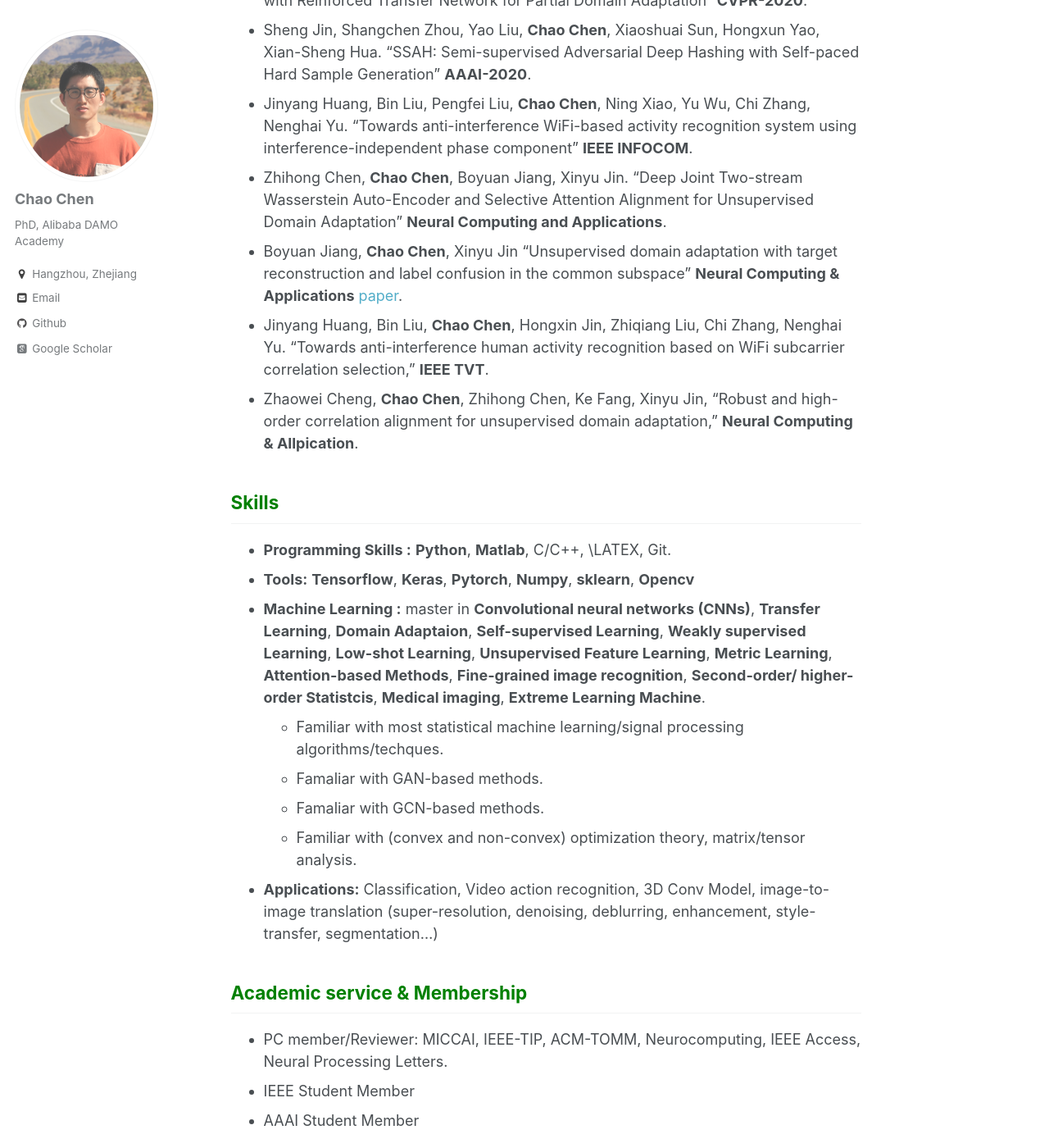
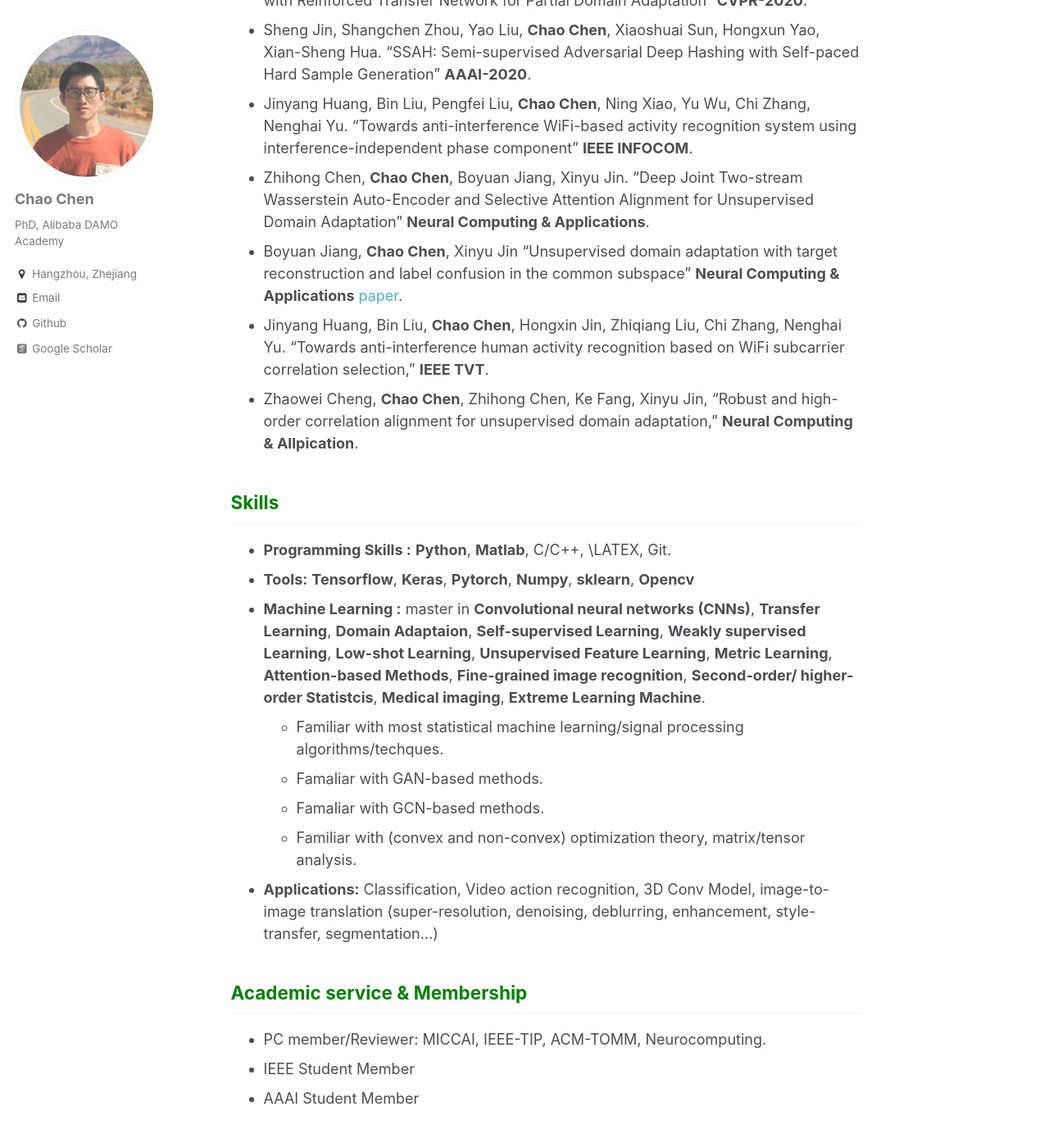
Before and after one commit to chenchao666/chenchao666.github.io, a Jekyll site: the page built from _pages/about.md, in a window 1280 px wide and 1400 px high, scrolled down 2326 px. Shown: the whole window at 82% size. Built offline with Jekyll 4.4.1, drawn with Linux system fonts in a browser that asks for light colours; some web fonts are replaced.

Commit message:
Update about.md

```diff
--- a/_pages/about.md
+++ b/_pages/about.md
@@ -56,7 +56,7 @@ ______________________________
 * Zhihong Chen, **Chao Chen**, Zhaowei Cheng, Ke fang, Xinyu Jin. "Selective Transfer with Reinforced Transfer Network for Partial Domain Adaptation"  **CVPR-2020**.
 * Sheng Jin, Shangchen Zhou, Yao Liu, **Chao Chen**, Xiaoshuai Sun, Hongxun Yao, Xian-Sheng Hua. "SSAH: Semi-supervised Adversarial Deep Hashing with Self-paced Hard Sample Generation" **AAAI-2020**.
 * Jinyang Huang, Bin Liu, Pengfei Liu, **Chao Chen**, Ning Xiao, Yu Wu, Chi Zhang, Nenghai Yu. “Towards anti-interference WiFi-based activity recognition system using interference-independent phase component” **IEEE INFOCOM**.
-* Zhihong Chen, **Chao Chen**, Boyuan Jiang, Xinyu Jin. “Deep Joint Two-stream Wasserstein Auto-Encoder and Selective Attention Alignment for Unsupervised Domain Adaptation” **Neural Computing and Applications**.
+* Zhihong Chen, **Chao Chen**, Boyuan Jiang, Xinyu Jin. “Deep Joint Two-stream Wasserstein Auto-Encoder and Selective Attention Alignment for Unsupervised Domain Adaptation” **Neural Computing & Applications**.
 * Boyuan Jiang, **Chao Chen**, Xinyu Jin “Unsupervised domain adaptation with target reconstruction and label confusion in the common subspace” **Neural Computing & Applications** [paper](https://link.springer.com/article/10.1007/s00521-018-3846-x).
 * Jinyang Huang, Bin Liu, **Chao Chen**, Hongxin Jin, Zhiqiang Liu, Chi Zhang, Nenghai Yu. "Towards anti-interference human activity recognition based on WiFi subcarrier correlation selection," **IEEE TVT**.
 * Zhaowei Cheng, **Chao Chen**, Zhihong Chen, Ke Fang, Xinyu Jin, "Robust and high-order correlation alignment for unsupervised domain adaptation," **Neural Computing & Allpication**.
@@ -75,7 +75,7 @@ ______________________________
  * **Applications:** Classification, Video action recognition, 3D Conv Model, image-to-image translation (super-resolution, denoising, deblurring, enhancement, style-transfer, segmentation...)
 
 ## <span style="color: green"> Academic service & Membership </span>
-* PC member/Reviewer: MICCAI, IEEE-TIP, ACM-TOMM, Neurocomputing, IEEE Access, Neural Processing Letters.
+* PC member/Reviewer: MICCAI, IEEE-TIP, ACM-TOMM, Neurocomputing.
 * IEEE Student Member
 * AAAI Student Member
 
```
